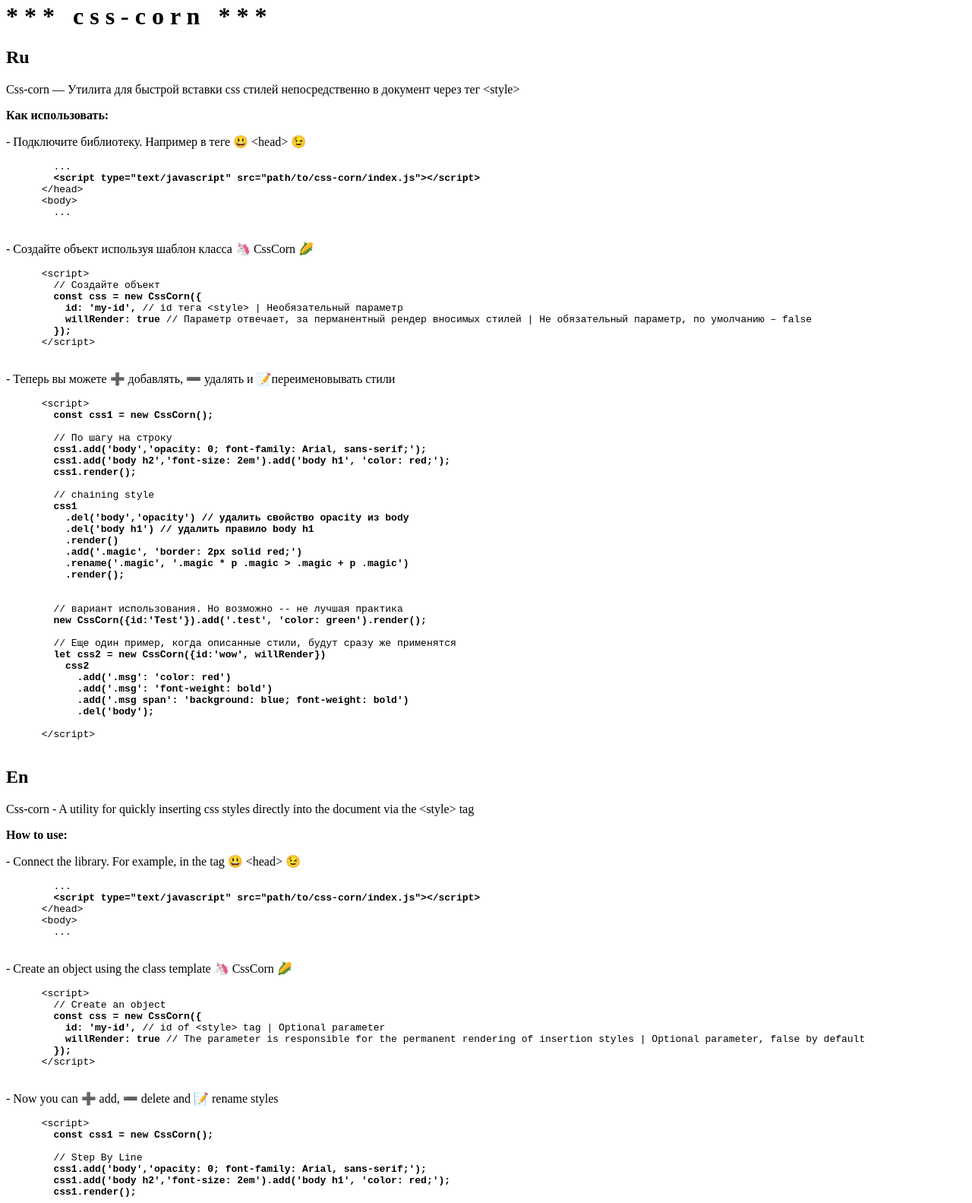
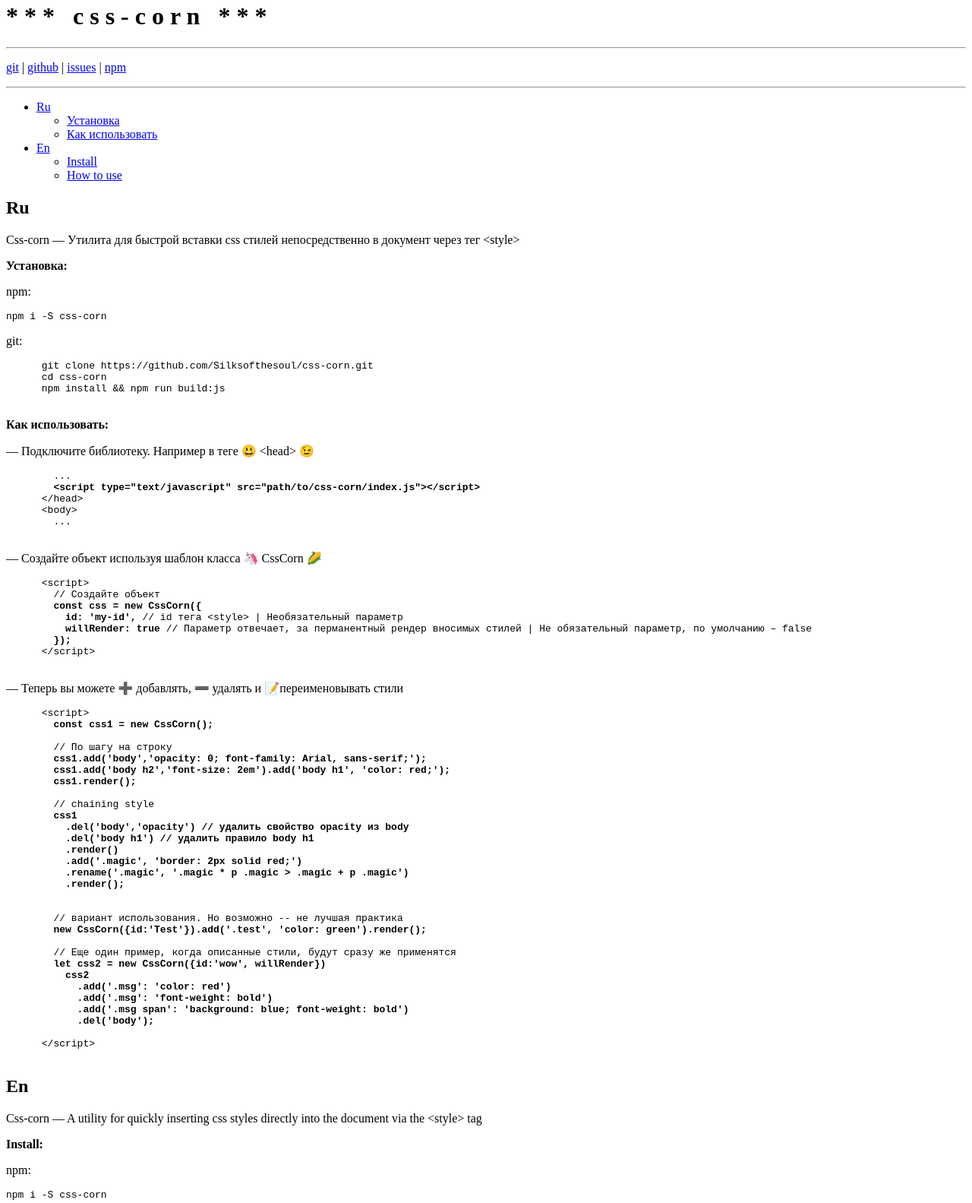
Before and after one commit to Silksofthesoul/css-corn, a website built with webpack: page demo.html in a window 1280 px wide. Shown: the part 18-1601 px from the top of the page at 76% size. Built offline with nearby package versions, Linux system fonts and the light colour scheme.

Commit message:
Update demo.html

```diff
--- a/demo.html
+++ b/demo.html
@@ -26,12 +26,44 @@
     <span>*</span>
     <span>*</span>
   </h1>
-  <!-- TODO: навигация -->
   <div class="content">
+    <hr>
+    <p>
+      <a href="https://github.com/Silksofthesoul/css-corn.git">git</a> |
+      <a href="https://github.com/Silksofthesoul/css-corn">github</a> |
+      <a href="https://github.com/Silksofthesoul/css-corn/issues">issues</a> |
+      <a href="https://kkkkkkk" rel="nofollow">npm</a>
+    </p>
+    <hr>
+    <ul>
+      <li>
+        <a href="#ru">Ru</a>
+        <ul>
+          <li><a href="#%D1%83%D1%81%D1%82%D0%B0%D0%BD%D0%BE%D0%B2%D0%BA%D0%B0">Установка</a></li>
+          <li><a href="#%D0%BA%D0%B0%D0%BA-%D0%B8%D1%81%D0%BF%D0%BE%D0%BB%D1%8C%D0%B7%D0%BE%D0%B2%D0%B0%D1%82%D1%8C">Как использовать</a></li>
+        </ul>
+      </li>
+      <li>
+        <a href="#en">En</a>
+        <ul>
+          <li><a href="#install">Install</a></li>
+          <li><a href="#How-to-use">How to use</a></li>
+        </ul>
+      </li>
+    </ul>
     <h2 id="ru">Ru</h2>
-    <p class="description">Css-corn &mdash; Утилита для быстрой вставки css стилей непосредственно в документ через тег &lt;style&gt;</p>
-    <p class="description"><strong>Как использовать:</strong></p>
-    <p class="description">- Подключите библиотеку. Например в теге 😃 &lt;head&gt; 😉</p>
+    <p class="description">Css-corn&nbsp;&mdash; Утилита для быстрой вставки css стилей непосредственно в&nbsp;документ через тег &lt;style&gt;</p>
+    <p class="description" id="%D1%83%D1%81%D1%82%D0%B0%D0%BD%D0%BE%D0%B2%D0%BA%D0%B0"><strong>Установка:</strong></p>
+    <p class="description">npm:</p>
+    <pre class="description">npm i -S css-corn</pre>
+    <p class="description">git:</p>
+    <pre class="description">
+      git clone https://github.com/Silksofthesoul/css-corn.git
+      cd css-corn
+      npm install && npm run build:js
+    </pre>
+    <p class="description" id="%D0%BA%D0%B0%D0%BA-%D0%B8%D1%81%D0%BF%D0%BE%D0%BB%D1%8C%D0%B7%D0%BE%D0%B2%D0%B0%D1%82%D1%8C"><strong>Как использовать:</strong></p>
+    <p class="description">&mdash;&nbsp;Подключите библиотеку. Например в&nbsp;теге 😃 &lt;head&gt; 😉</p>
     <pre class="description">
         ...
         <strong>&lt;script type="text/javascript" src="path/to/css-corn/index.js"&gt;&lt;/script&gt;</strong>
@@ -39,7 +71,7 @@
       &lt;body&gt;
         ...
     </pre>
-    <p class="description">- Создайте объект используя шаблон класса 🦄 CssCorn 🌽</p>
+    <p class="description">&mdash;&nbsp;Создайте объект используя шаблон класса 🦄 CssCorn 🌽</p>
     <pre class="description">
       &lt;script&gt;
         // Создайте объект
@@ -49,7 +81,7 @@
         <strong>});</strong>
       &lt;/script&gt;
     </pre>
-    <p class="description">- Теперь вы можете ➕ добавлять, ➖ удалять и 📝переименовывать стили</p>
+    <p class="description">&mdash;&nbsp;Теперь вы&nbsp;можете ➕ добавлять, ➖ удалять и&nbsp;📝переименовывать стили</p>
     <pre class="description">
       &lt;script&gt;
         <strong>const css1 = new CssCorn();</strong>
@@ -83,9 +115,18 @@
       &lt;/script&gt;
     </pre>
     <h2 id="en">En</h2>
-    <p class="description" title="thank you Google Translate">Css-corn - A utility for quickly inserting css styles directly into the document via the &lt;style&gt; tag</p>
-    <p class="description"><strong>How to use:</strong></p>
-    <p class="description">- Connect the library. For example, in the tag 😃 &lt;head&gt; 😉</p>
+    <p class="description" title="thank you Google Translate">Css-corn&nbsp;&mdash; A utility for quickly inserting css styles directly into the document via the &lt;style&gt; tag</p>
+    <p class="description" id="install"><strong>Install:</strong></p>
+    <p class="description">npm:</p>
+    <pre class="description">npm i -S css-corn</pre>
+    <p class="description">git:</p>
+    <pre class="description">
+      git clone https://github.com/Silksofthesoul/css-corn.git
+      cd css-corn
+      npm install && npm run build:js
+    </pre>
+    <p class="description" id ="How-to-use"><strong>How to use:</strong></p>
+    <p class="description">&mdash;&nbsp;Connect the library. For example, in the tag 😃 &lt;head&gt; 😉</p>
     <pre class="description">
         ...
         <strong>&lt;script type="text/javascript" src="path/to/css-corn/index.js"&gt;&lt;/script&gt;</strong>
@@ -93,7 +134,7 @@
       &lt;body&gt;
         ...
     </pre>
-    <p class="description">- Create an object using the class template 🦄 CssCorn 🌽</p>
+    <p class="description">&mdash;&nbsp;Create an object using the class template 🦄 CssCorn 🌽</p>
     <pre class="description">
       &lt;script&gt;
         // Create an object
@@ -103,7 +144,7 @@
         <strong>});</strong>
       &lt;/script&gt;
     </pre>
-    <p class="description">- Now you can ➕ add, ➖ delete and 📝 rename styles</p>
+    <p class="description">&mdash;&nbsp;Now you can ➕ add, ➖ delete and 📝 rename styles</p>
     <pre class="description">
       &lt;script&gt;
         <strong>const css1 = new CssCorn();</strong>
```
